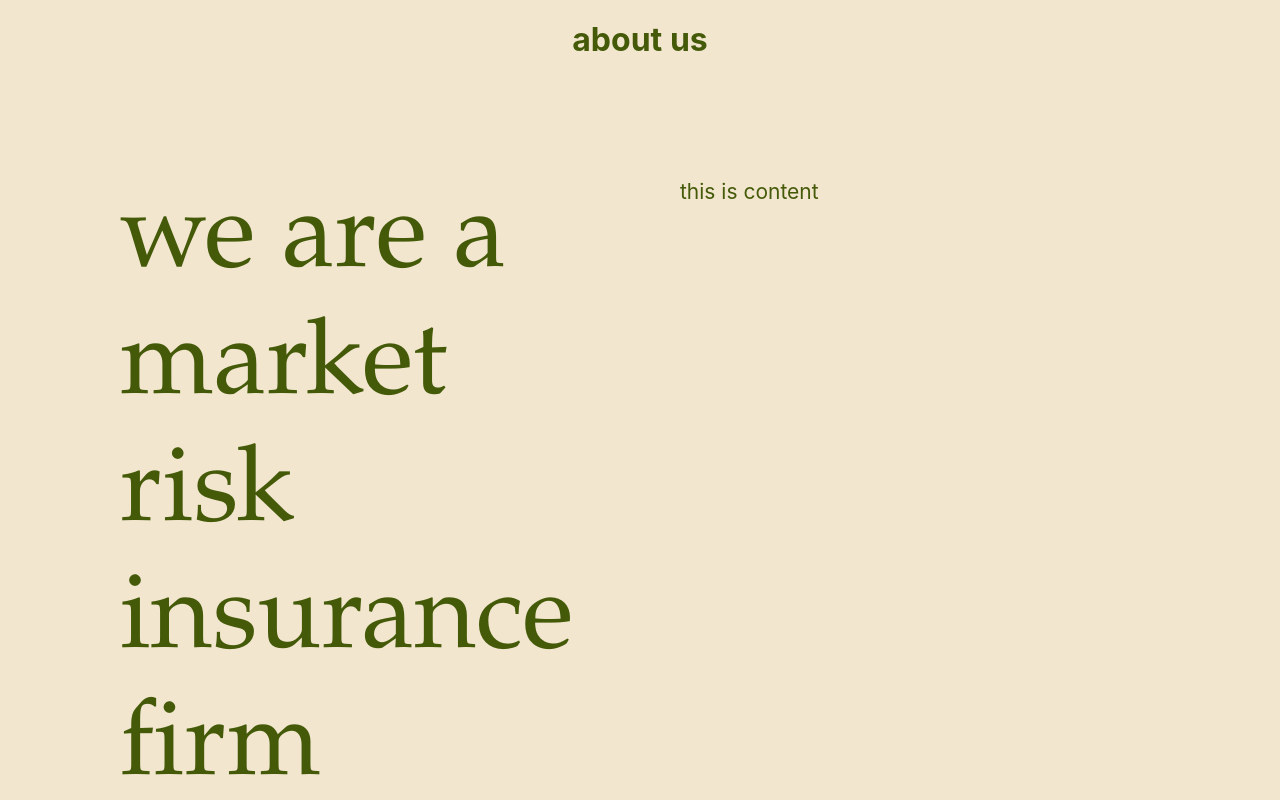
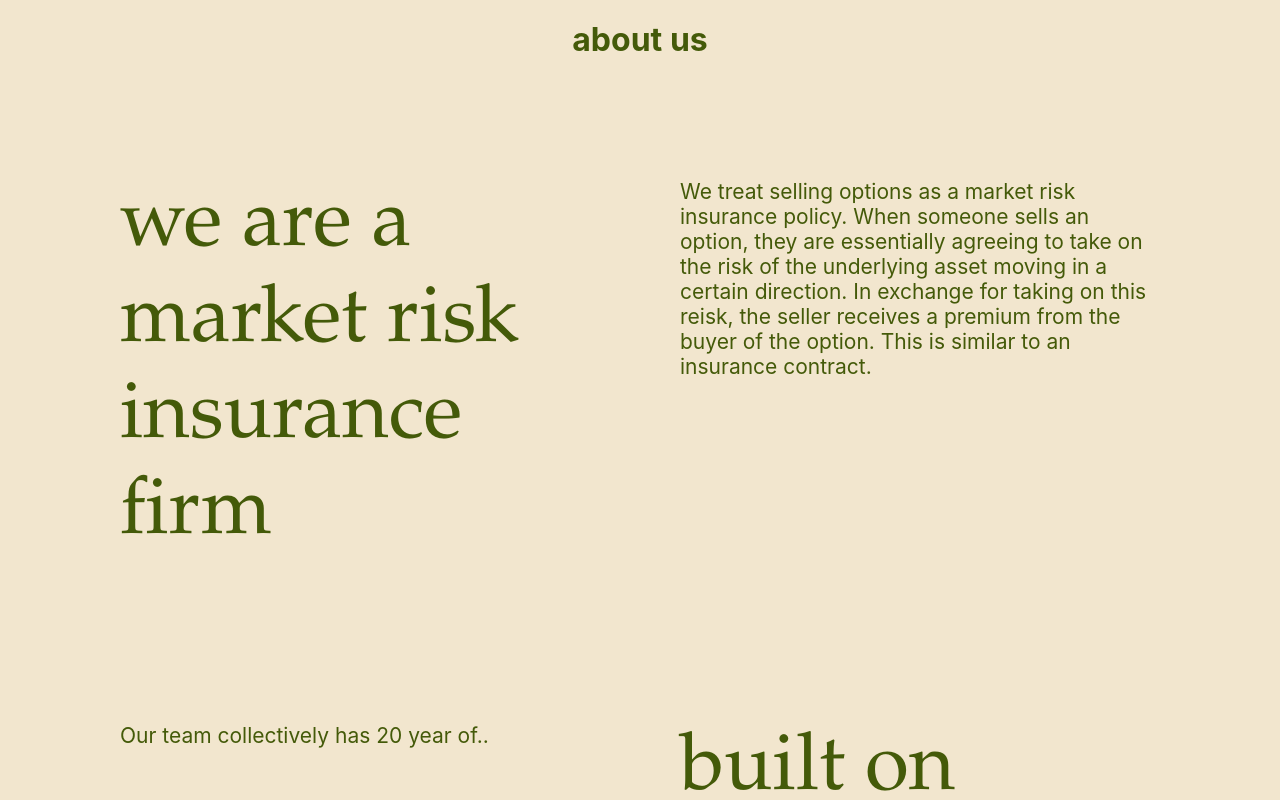
Before and after one commit to kgukevin/hedgemore-web, a React (Create React App) app: page / in a window 1280 px wide. Shown: the part 900-1700 px from the top of the page. Built offline with nearby package versions, Linux system fonts and the light colour scheme.

Commit message:
Resizing compatibility

```diff
--- a/src/AboutCard.css
+++ b/src/AboutCard.css
@@ -1,18 +1,19 @@
 .AboutCard {
     min-height: 30vh;
     /* background-color: white; */
-    margin: 10vh;
+    margin: 10vmin;
 
 }
 .About-header {
     font-family: Garamond, serif;
-    font-size: calc(90px + 2vmin);
+    /* font-size: calc(90px + 2vmin); */
+    font-size: 10vmin;
     text-align: left;
-    padding: 5vh;
+    padding: 5vmin;
 }
 
 .About-content {
     font-size: calc(5px + 2vmin);
     text-align: left;
-    padding: 5vh;
+    padding: 5vmin;
 }
--- a/src/App.js
+++ b/src/App.js
@@ -16,8 +16,9 @@ function App() {
         <div>
           <h1>about us</h1>
         </div>
-        <AboutCard layout="left" content="this is content" header="we are a market risk insurance firm"></AboutCard>
-        <AboutCard layout="right" content="this is content" header="we are a market risk insurance firm"></AboutCard>
+        <AboutCard layout="left" content="We treat selling options as a market risk insurance policy. When someone sells an option, they are essentially agreeing to take on the risk of the underlying asset moving in a certain direction. In exchange for taking on this reisk, the seller receives a premium from the buyer of the option. This is similar to an insurance contract." header="we are a market risk insurance firm"></AboutCard>
+        <AboutCard layout="right" content="Our team collectively has 20 year of.." header="built on extensive experience in financial insurance and reinsurance"></AboutCard>
+        <AboutCard layout="left" content="Our team collectively has 20 year of.." header="our approach"></AboutCard>
       </div>
       <div className="Border"></div>
       <Footer></Footer>
```
